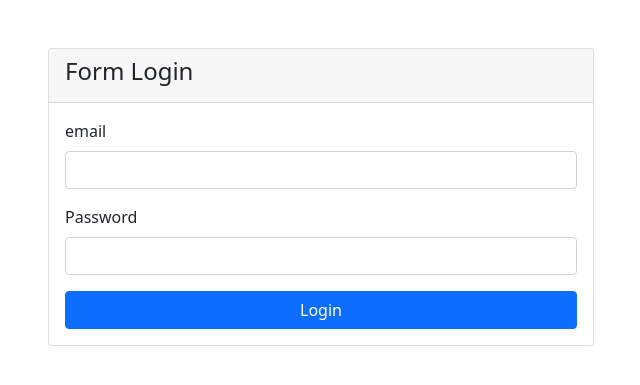
After one commit to 672019111/flask-try-gea, a Flask app: page /login in a window 1280 px wide. The commit adds this page. Shown: the top 385 px of the page, without its empty margins (319-959 px from the left). Run offline with Flask 2, Linux system fonts and the light colour scheme; some libraries are stand-ins or nearby versions.

Commit message:
aunthentifikasi

```diff
--- a/application/controllers/index.py
+++ b/application/controllers/index.py
@@ -2,16 +2,35 @@ from application import app
 from flask import render_template, url_for, request, redirect, flash, session, jsonify
 from application.models.indexModal import *
 from application.controllers.MoneyTrackinghandler import *
+from application.controllers.outhHandler import *
 
 # controlers untuk ngatur rooter
 
 
 @app.route('/')
+@usersLoginRequired
 def home():
     return redirect(url_for('moneyTrackingpage'))
     # return render_template("index.html")
 
+
+@app.route('/login', methods=['GET', 'POST'])
+def login():
+    if request.method == 'POST':
+        print("udah disini ")
+        login = loginHandler()
+        if login['status'] == True:
+            print("true", login)
+            return redirect(url_for('home'))
+        else:
+            print(login)
+            return redirect(url_for('login'))
+    # return redirect(url_for('login'))
+    return render_template("outh/login.html")
+
+
 @app.route('/v/moneyTracking')
+@usersLoginRequired
 def moneyTrackingpage():
     return render_template("moneyTracker.html")
 
@@ -20,11 +39,14 @@ def moneyTrackingpage():
 def note():
     return render_template("note.html")
 
+
 @app.errorhandler(404)
 def page_not_found(error):
     return render_template('404.html'), 404
 
 # web servis
+
+
 def jsonify_response(status_code, status, message=None, data=None):
     response = {
         'status_code': status_code,
--- a/application/static/index.js
+++ b/application/static/index.js
@@ -1,3 +1,12 @@
+// Fungsi untuk menampilkan loading
+// Membuat objek tanggal untuk tanggal hari ini
+var today = new Date();
+
+// Menghitung jumlah hari dalam bulan ini
+var daysInMonth = new Date(today.getFullYear(), today.getMonth() + 1, 0).getDate();
+
+// Menghitung berapa hari lagi untuk akhir bulan
+var daysLeft = (daysInMonth + 2) - today.getDate();
 
 
 function msg(message, type) {
--- /dev/null
+++ b/application/templates/outh/login.html
@@ -0,0 +1,71 @@
+<!DOCTYPE html>
+<html lang="en">
+
+<head>
+    <meta http-equiv="X-UA-Compatible" content="IE=edge">
+    <!-- Required meta tags -->
+    <meta charset="utf-8">
+    <meta name="viewport" content="width=device-width, initial-scale=1">
+
+    <!-- Bootstrap CSS -->
+    <link href="https://cdn.jsdelivr.net/npm/bootstrap@5.0.2/dist/css/bootstrap.min.css" rel="stylesheet"
+        integrity="sha384-EVSTQN3/azprG1Anm3QDgpJLIm9Nao0Yz1ztcQTwFspd3yD65VohhpuuCOmLASjC" crossorigin="anonymous">
+
+    <!-- jquery -->
+    <script src="https://code.jquery.com/jquery-3.6.0.min.js"></script>
+    <!-- ajax -->
+    <script src="https://cdnjs.cloudflare.com/ajax/libs/jquery-ajax-unobtrusive/3.2.6/jquery.unobtrusive-ajax.min.js">
+    </script>
+    <!-- Bootstrap Bundle with Popper -->
+    <script src="https://cdn.jsdelivr.net/npm/bootstrap@5.0.2/dist/js/bootstrap.bundle.min.js"
+        integrity="sha384-MrcW6ZMFYlzcLA8Nl+NtUVF0sA7MsXsP1UyJoMp4YLEuNSfAP+JcXn/tWtIaxVXM"
+        crossorigin="anonymous"></script>
+
+    <script src="{{ url_for('static', filename='index.js') }}"></script>
+    <script src="https://kit.fontawesome.com/e9a38f0d1e.js" crossorigin="anonymous"></script>
+
+    <title>JonathanGea - MoneyTracking</title>
+    <!-- Menambahkan favicon untuk desktop -->
+    <link rel="icon" href="{{ url_for('static', filename='/assets/img/icon.png') }}" type="image/png">
+    <!-- Menambahkan ikon untuk perangkat mobile -->
+    <link rel="apple-touch-icon" href="{{ url_for('static', filename='/assets/img/icon.png') }}">
+    <!-- Menambahkan ikon untuk aplikasi web di perangkat Android -->
+    <meta name="mobile-web-app-capable" content="yes">
+    <link rel="icon" sizes="192x192" href="{{ url_for('static', filename='/assets/img/icon.png') }}">
+
+
+</head>
+
+<body>
+    <div class="container">
+        <div class="row justify-content-center mt-5">
+            <div class="col-md-6">
+                <div class="card">
+                    <div class="card-header">
+                        <h4>Form Login</h4>
+                    </div>
+                    <div class="card-body">
+                        <!-- <form id="login-form" > -->
+                        <form action="{{ url_for('login') }}" method="POST">
+                            <div class="mb-3">
+                                <label for="email" class="form-label">email</label>
+                                <input type="email" class="form-control" id="email" name="email" required>
+                            </div>
+                            <div class="mb-3">
+                                <label for="password" class="form-label">Password</label>
+                                <input type="password" class="form-control" id="password" name="password" required>
+                            </div>
+                            <div class="d-grid gap-2">
+                                <button type="submit" class="btn btn-primary btn-block">Login</button>
+                            </div>
+                        </form>
+                    </div>
+                </div>
+            </div>
+        </div>
+    </div>
+</body>
+<script>
+</script>
+
+</html>
```
Also changed, not shown: application/controllers/outhHandler.py (added, +35 -0 lines), application/templates/moneyTracker.html (+5 -13 lines), application/controllers/outh.py (deleted).
